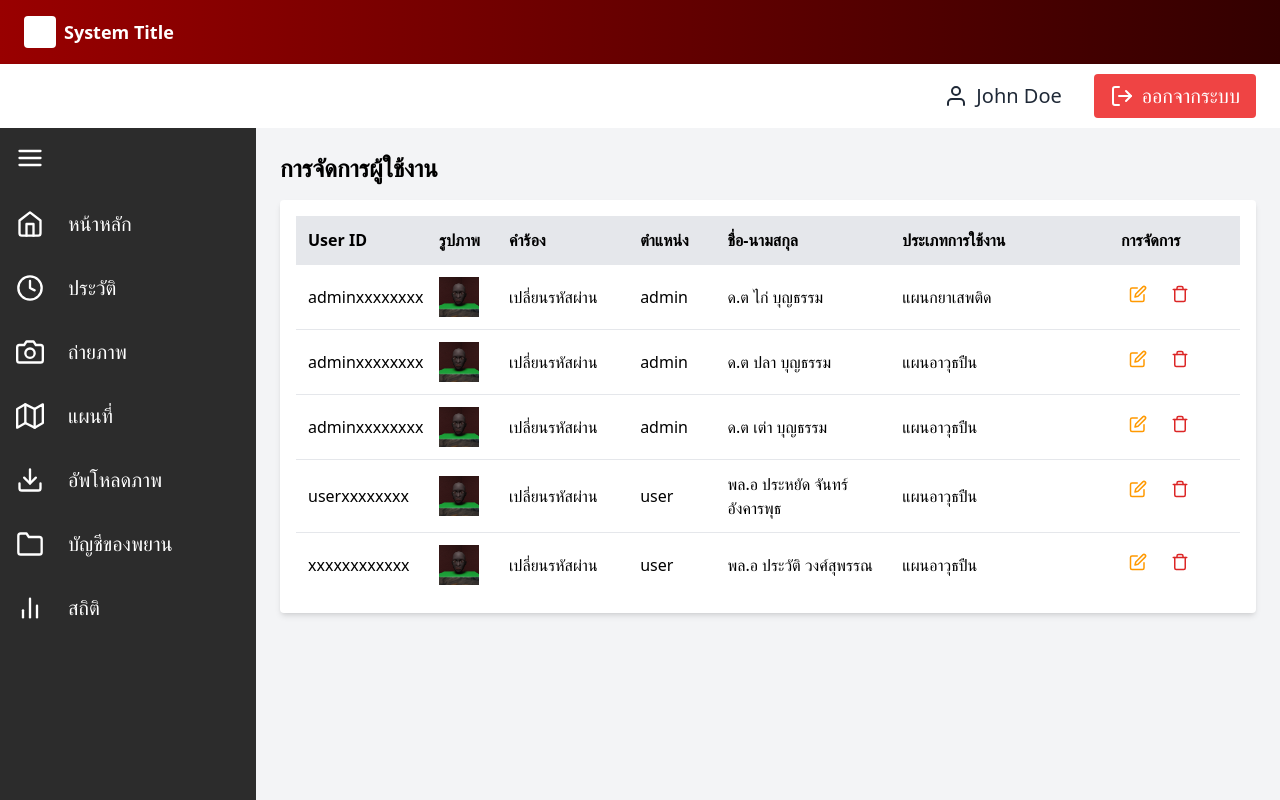
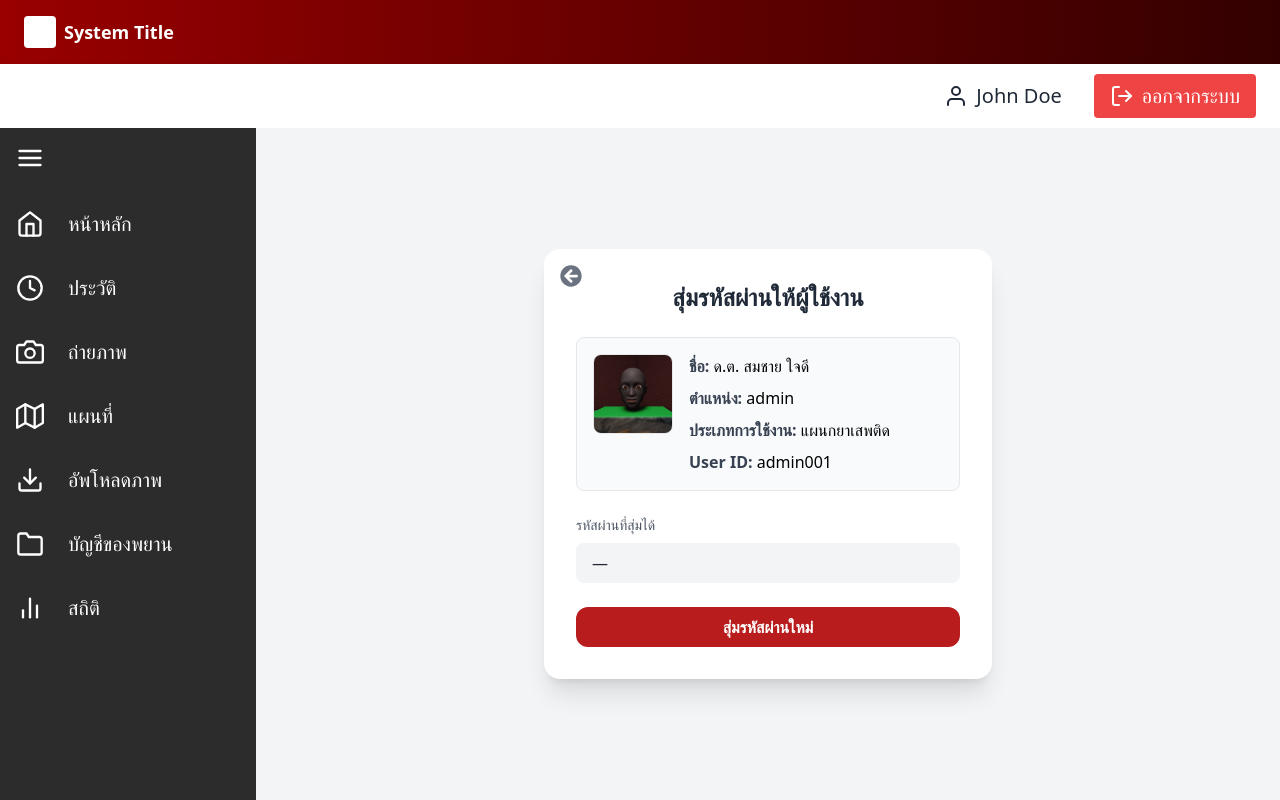
Before and after one commit to Jamamaboy/Gunzing_Opd.js, a React (Vite) app: page / in a window 1280 px wide. Built offline with nearby package versions, Linux system fonts and the light colour scheme; the HTML template or start-up script is replaced by a standard one.

Commit message:
หน้าไว้สำหรับแอดมินสร้างรหัสผ่านให้ผู้ใช้

```diff
--- a/package.json
+++ b/package.json
@@ -18,7 +18,7 @@
     "react": "^19.0.0-rc.1",
     "react-chartjs-2": "^5.3.0",
     "react-dom": "^19.0.0-rc.1",
-    "react-icons": "^5.4.0",
+    "react-icons": "^5.5.0",
     "react-leaflet": "^5.0.0-rc.2",
     "react-router-dom": "^7.1.0",
     "react-toastify": "^11.0.2",
--- a/src/components/Content.jsx
+++ b/src/components/Content.jsx
@@ -1,137 +1,104 @@
 import React, { useState } from "react";
-import { FiEdit, FiTrash } from "react-icons/fi";
+import { FaArrowCircleLeft } from 'react-icons/fa';
 
-const History = () => {
-  const [isHovering, setIsHovering] = useState(null);
-  const [isFilterOpen, setIsFilterOpen] = useState(false);
-  const [currentPage, setCurrentPage] = useState(1);
-  const itemsPerPage = 10;
+const Content = () => {
+  const [password, setPassword] = useState("");
 
-  const userData = [
-    {
-      userId: "adminxxxxxxxx",
-      image: "/images/profile.png", // รูปตัวอย่าง
-      request: "เปลี่ยนรหัสผ่าน",
+  const userInfo = {
+    name: "ด.ต. สมชาย ใจดี",
     role: "admin",
-      name: "ด.ต ไก่ บุญธรรม",
     department: "แผนกยาเสพติด",
-    },
-    {
-      userId: "adminxxxxxxxx",
+    userId: "admin001",
     image: "/images/profile.png",
-      request: "เปลี่ยนรหัสผ่าน",
-      role: "admin",
-      name: "ด.ต ปลา บุญธรรม",
-      department: "แผนอาวุธปืน",
-    },
-    {
-      userId: "adminxxxxxxxx",
-      image: "/images/profile.png",
-      request: "เปลี่ยนรหัสผ่าน",
-      role: "admin",
-      name: "ด.ต เต่า บุญธรรม",
-      department: "แผนอาวุธปืน",
-    },
-    {
-      userId: "userxxxxxxxx",
-      image: "/images/profile.png",
-      request: "เปลี่ยนรหัสผ่าน",
-      role: "user",
-      name: "พล.อ ประหยัด จันทร์อังคารพุธ",
-      department: "แผนอาวุธปืน",
-    },
-    {
-      userId: "xxxxxxxxxxxx",
-      image: "/images/profile.png",
-      request: "เปลี่ยนรหัสผ่าน",
-      role: "user",
-      name: "พล.อ ประวัติ วงศ์สุพรรณ",
-      department: "แผนอาวุธปืน",
-    },
-  ];
+  };
 
-  const indexOfLastItem = currentPage * itemsPerPage;
-  const indexOfFirstItem = indexOfLastItem - itemsPerPage;
-  const currentItems = userData.slice(indexOfFirstItem, indexOfLastItem);
-  const totalPages = Math.ceil(userData.length / itemsPerPage);
+  const generatePassword = () => {
+    const charset = "abcdefghijklmnopqrstuvwxyzABCDEFGHIJKLMNOPQRSTUVWXYZ0123456789!@#$";
+    let newPassword = "";
+    for (let i = 0; i < 8; i++) {
+      newPassword += charset.charAt(Math.floor(Math.random() * charset.length));
+    }
+    setPassword(newPassword);
+  };
+
+  const copyToClipboard = () => {
+    navigator.clipboard.writeText(password);
+  };
+
+  const goBack = () => {
+    window.history.back();
+  };
 
   return (
-    <div className="p-6 bg-gray-100 min-h-screen relative">
-      <h1 className="text-2xl font-semibold mb-4">การจัดการผู้ใช้งาน</h1>
+    <div className="min-h-full bg-gray-100 flex items-center justify-center px-4">
+      <div className="bg-white p-8 rounded-2xl shadow-xl w-full max-w-md relative">
 
-      <div className="bg-white p-4 rounded shadow-md relative">
-        <table className="w-full table-fixed border-collapse">
-          <thead>
-            <tr className="bg-gray-200">
-              <th className="p-3 text-left w-[15%]">User ID</th>
-              <th className="p-3 text-left w-[8%]">รูปภาพ</th>
-              <th className="p-3 text-left w-[15%]">คำร้อง</th>
-              <th className="p-3 text-left w-[10%]">ตำแหน่ง</th>
-              <th className="p-3 text-left w-[20%]">ชื่อ-นามสกุล</th>
-              <th className="p-3 text-left w-[25%]">ประเภทการใช้งาน</th>
-              <th className="p-3 text-left w-[15%]">การจัดการ</th>
-            </tr>
-          </thead>
-          <tbody>
-            {currentItems.map((item, index) => (
-              <tr
-                key={index}
-                className="border-t bg-white hover:bg-red-100 transition-colors relative"
-                onMouseEnter={() => setIsHovering(index)}
-                onMouseLeave={() => setIsHovering(null)}
+        {/* 🔙 Icon ย้อนกลับ */}
+        <button
+          onClick={goBack}
+          className="absolute top-4 left-4 text-gray-500 hover:text-red-700"
+          title="ย้อนกลับ"
         >
-                <td className="p-3">{item.userId}</td>
-                <td className="p-3">
+          <FaArrowCircleLeft  size={22} />
+        </button>
+
+
+        <h1 className="text-2xl font-semibold text-gray-800 mb-6 text-center">
+          สุ่มรหัสผ่านให้ผู้ใช้งาน
+        </h1>
+
+        {/* 🔹 ข้อมูลผู้ใช้ */}
+        <div className="mb-6 bg-gray-50 p-4 rounded-lg border border-gray-200 flex items-start gap-4">
           <img
-                    src={item.image}
+            src={userInfo.image}
             alt="User"
-                    className="w-10 h-10 object-cover"
+            className="w-20 h-20 object-cover rounded-lg border"
           />
-                </td>
-                <td className="p-3">{item.request}</td>
-                <td className="p-3">{item.role}</td>
-                <td className="p-3">{item.name}</td>
-                <td className="p-3">{item.department}</td>
-                <td className="p-3 flex gap-2">
-                  <button className="p-2 text-[#ff9900] hover:text-[#cc7a00]">
-                    <FiEdit size={18} />
-                  </button>
-                  <button className="p-2 text-red-600 hover:text-red-800">
-                    <FiTrash size={18} />
-                  </button>
-                </td>
-
-                {/* Hover Preview */}
-                {isHovering === index && (
-                    <div className="absolute left-[150px] top-full mt-2 z-50 bg-white shadow-xl rounded-xl p-6 w-96 border border-gray-200">
-                      <div className="flex items-start gap-4">
-                        <img
-                          src={item.image}
-                          alt="User Preview"
-                          className="w-24 h-24 object-cover  border"
-                        />
+          <div className="flex-1">
+            <div className="mb-2">
+              <span className="font-semibold text-gray-700">ชื่อ:</span>{" "}
+              {userInfo.name}
+            </div>
+            <div className="mb-2">
+              <span className="font-semibold text-gray-700">ตำแหน่ง:</span>{" "}
+              {userInfo.role}
+            </div>
+            <div className="mb-2">
+              <span className="font-semibold text-gray-700">ประเภทการใช้งาน:</span>{" "}
+              {userInfo.department}
+            </div>
             <div>
-                          <div className="text-xl font-bold mb-1">{item.name}</div>
-                          <div className="text-gray-600 text-base mb-1">
-                            <span className="font-semibold">ตำแหน่ง:</span> {item.role}
-                          </div>
-                          <div className="text-gray-600 text-base">
-                            <span className="font-semibold">ประเภทการใช้งาน:</span> {item.department}
+              <span className="font-semibold text-gray-700">User ID:</span>{" "}
+              {userInfo.userId}
             </div>
           </div>
         </div>
+
+        {/* 🔐 กล่องรหัสผ่าน */}
+        <div className="mb-6">
+          <label className="block text-gray-600 text-sm mb-2">รหัสผ่านที่สุ่มได้</label>
+          <div className="flex items-center bg-gray-100 rounded-lg px-4 py-2 justify-between">
+            <span className="text-gray-800 break-all">{password || "—"}</span>
+            {password && (
+              <button
+                onClick={copyToClipboard}
+                className="text-blue-500 font-medium hover:underline ml-4"
+              >
+                คัดลอก
+              </button>
+            )}
           </div>
-)}
-
-              </tr>
-            ))}
-          </tbody>
-        </table>
         </div>
 
-      {/* Pagination ยังใช้เหมือนเดิม */}
+        <button
+          onClick={generatePassword}
+          className="w-full bg-red-700 text-white font-semibold py-2 rounded-xl hover:bg-red-900 transition"
+        >
+          สุ่มรหัสผ่านใหม่
+        </button>
+      </div>
     </div>
   );
 };
 
-export default History;
+export default Content;
```
Also changed, not shown: 1 other file (tests, documents, lock files or other folders). Lines whose indentation alone changed are shown as unchanged.
